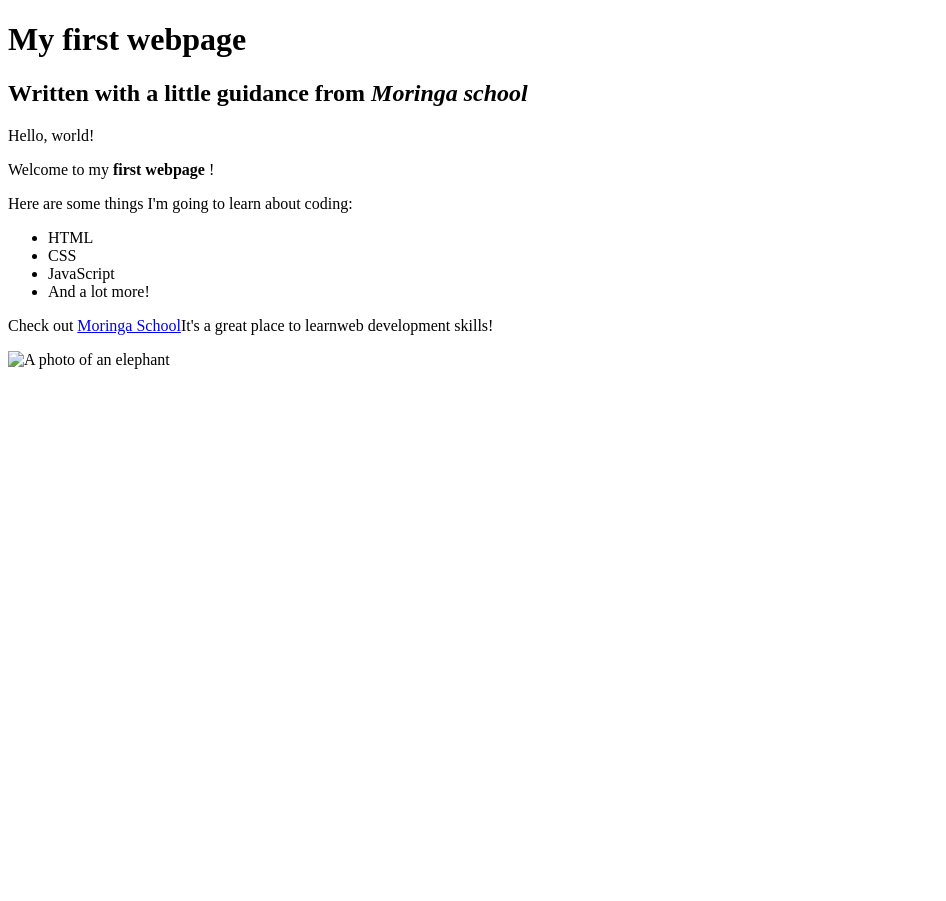
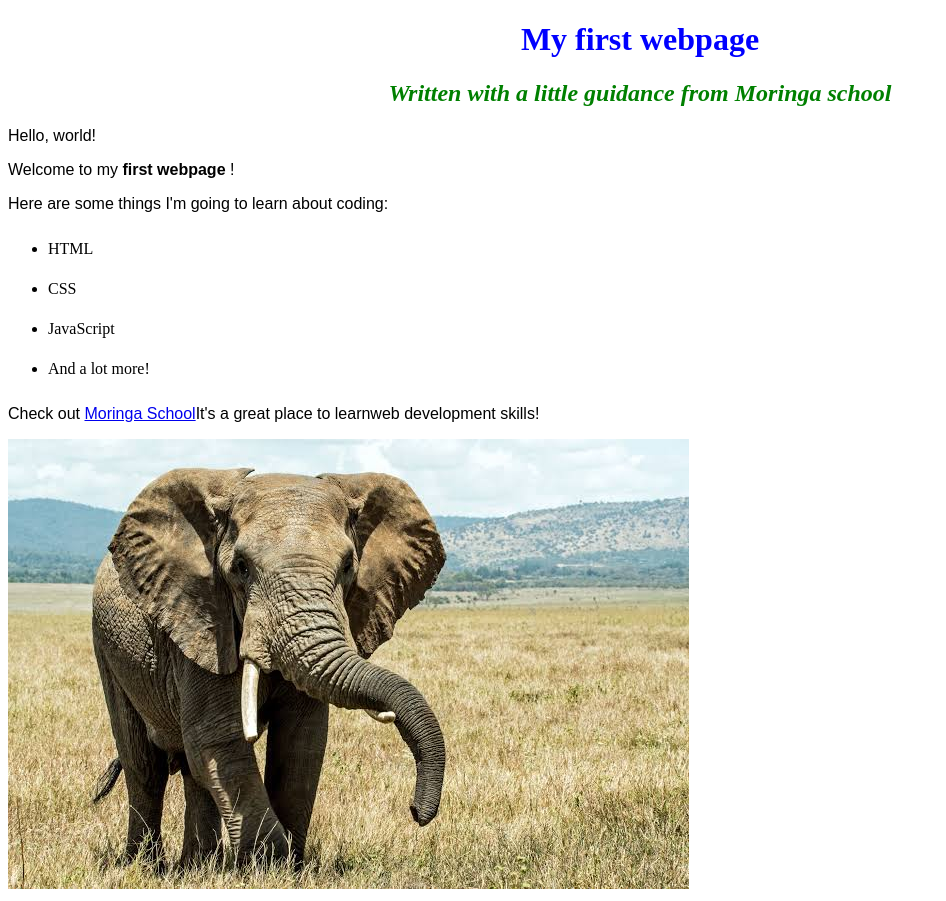
Before and after one commit to Nootraf/my-first-website, a plain HTML site: page index.html in a window 1280 px wide. Shown: the whole page, without its empty margins (0-946 px from the left). Before the commit the page ends 800 px from the top, so only its background shows below. Drawn offline with Linux system fonts and the light colour scheme.

Commit message:
Change name of my-first-webpage.html to index.html

```diff
--- /dev/null
+++ b/css/styles.css
@@ -0,0 +1,15 @@
+h1  {
+    color: blue;
+    text-align: center;
+}
+h2  {
+    color: green;
+    font-style: italic;
+    text-align: center;
+}
+p {
+    font-family: sans-serif;
+}
+ul {
+    line-height: 40px;
+}
--- a/my-first-webpage.html
+++ b/index.html
@@ -2,6 +2,7 @@
 <html>
     </head>
        <title>My first webpage!</title>
+       <link href="css/styles.css" rel="stylesheet" type="text/css">
     </head>
     <body>
         <h1>My first webpage</h1>
@@ -19,5 +20,5 @@
             <li>And a lot more!</li>
         </ul>
     </body><p>Check out <a href="http://moringaschool.com">Moringa School</a>It's a great place to learnweb development skills!</p>
-    <img src="elephant.jpg" alt="A photo of an elephant">
+    <img src="images/images.jpg" alt="A photo of an elephant">
 </html>
```
Also changed, not shown: images/images.jpg (added), styles.css (added), 1 other file.
